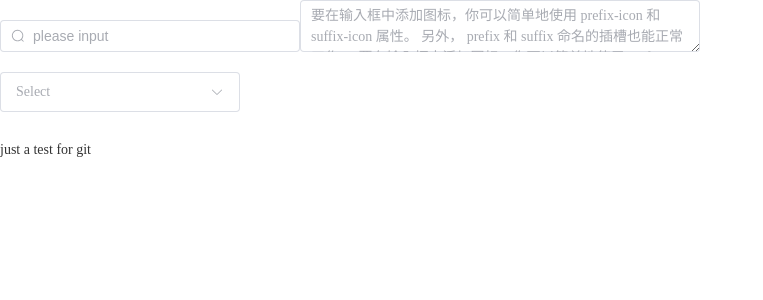
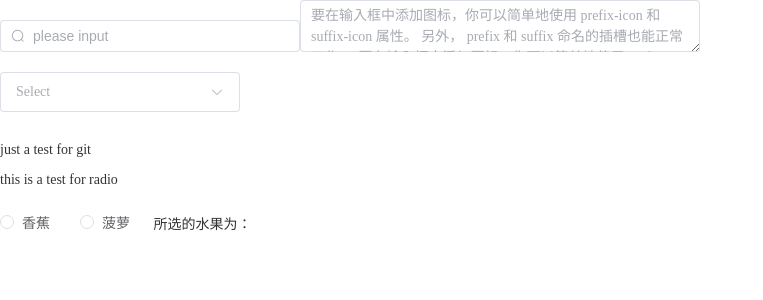
Before and after one commit to kuso2020/LibraryManageSystem, a Vue app in the folder vue/: page / in a window 1280 px wide. Shown: the top 300 px of the page, without its empty margins (0-763 px from the left). Built offline with nearby package versions, Linux system fonts and the light colour scheme.

Commit message:
add some options about the radio button

```diff
--- a/vue/src/views/Home.vue
+++ b/vue/src/views/Home.vue
@@ -14,6 +14,10 @@
       placeholder="Select"
       size="large"
       style="width: 240px"
+      multiple
+      collapse-tags
+      collapse-tags-tooltip
+      :max-collapse-tags="2"
     >
       <el-option
         v-for="item in options"
@@ -34,6 +38,15 @@
 
   </div>
 
+  <div style="margin-bottom: 15px;">
+    <p>this is a test for radio</p>
+    <el-radio-group v-model="data.radio1" style="margin-right: 20px;">
+      <el-radio value=1 size="large">香蕉</el-radio>
+      <el-radio value=2 size="large">菠萝</el-radio>
+    </el-radio-group>
+    所选的水果为：{{ res[data.radio1-1] }}
+  </div>
+
 
 </template>
 
@@ -45,6 +58,7 @@ const data = reactive({
   input: null,
   input2: null,
   value: null,
+  radio1: null,
 })
 
 
@@ -52,6 +66,10 @@ const options = [
   { value: 'Option1', label: 'Option1' },
   { value: 'Option2', label: 'Option2' },
   { value: 'Option3', label: 'Option3' },
+  { value: 'Option4', label: 'Option4' },
+  { value: 'Option5', label: 'Option5' },
 ]
 
+const res = ['香蕉', '菠萝']
+
 </script>
```
